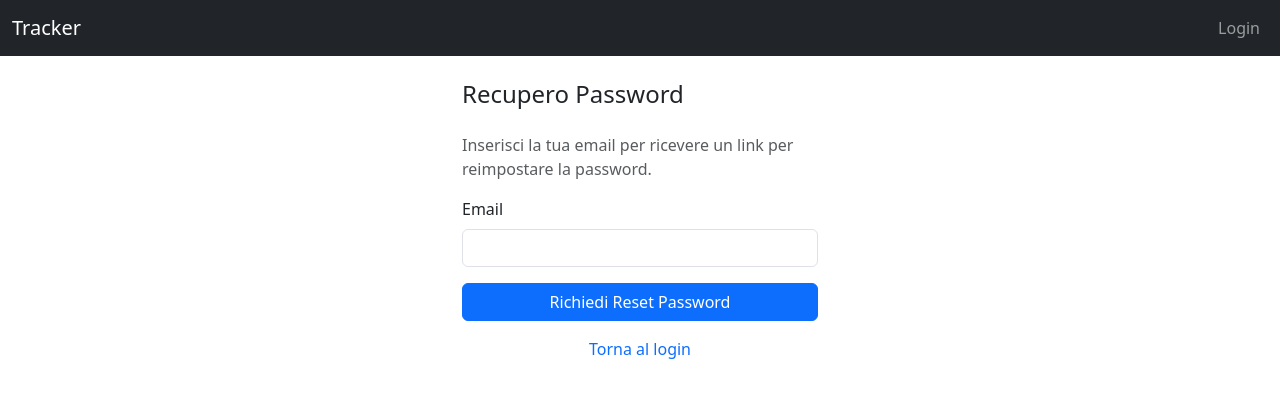
After one commit to Bttcld82/hello-codex, a Flask app: page /request-password-reset in a window 1280 px wide. The commit adds this page. Shown: the top 398 px of the page. Run offline with Flask 3, Linux system fonts and the light colour scheme.

Commit message:
Add password recovery functionality
Co-authored-by: Bttcld82 <168810686+Bttcld82@users.noreply.github.com>

```diff
--- a/app/auth/routes.py
+++ b/app/auth/routes.py
@@ -5,7 +5,8 @@ from flask import Blueprint, flash, redirect, render_template, request, url_for
 from flask.typing import ResponseReturnValue
 from flask_login import current_user, login_required, login_user, logout_user
 
-from ..forms import LoginForm
+from ..extensions import db
+from ..forms import LoginForm, RequestPasswordResetForm, ResetPasswordForm
 from ..models import Person
 
 bp = Blueprint("auth", __name__)
@@ -38,3 +39,55 @@ def logout() -> ResponseReturnValue:
     logout_user()
     flash("Logout effettuato", "info")
     return redirect(url_for("auth.login"))
+
+
+@bp.route("/request-password-reset", methods=["GET", "POST"])
+def request_password_reset() -> ResponseReturnValue:
+    if current_user.is_authenticated:
+        return redirect(url_for("dashboard.index"))
+
+    form = RequestPasswordResetForm()
+    if form.validate_on_submit():
+        user = Person.query.filter_by(email=form.email.data.lower()).first()
+        if user and user.is_active:
+            token = user.generate_reset_token()
+            db.session.commit()
+
+            # In a real application, this would send an email with the reset link
+            # For now, we'll display the reset link directly to the user
+            reset_url = url_for("auth.reset_password", token=token, _external=True)
+            flash(
+                f"Link di reset generato. In un'applicazione reale, questo verrebbe inviato via email. "
+                f"Per ora, usa questo link: {reset_url}",
+                "info"
+            )
+        else:
+            # Don't reveal if the email exists or not for security
+            flash(
+                "Se l'email esiste nel sistema, riceverai un link per reimpostare la password.",
+                "info"
+            )
+        return redirect(url_for("auth.login"))
+
+    return render_template("auth/request_password_reset.html", form=form)
+
+
+@bp.route("/reset-password/<token>", methods=["GET", "POST"])
+def reset_password(token: str) -> ResponseReturnValue:
+    if current_user.is_authenticated:
+        return redirect(url_for("dashboard.index"))
+
+    user = Person.query.filter_by(reset_token=token).first()
+    if not user or not user.verify_reset_token(token):
+        flash("Link di reset non valido o scaduto", "danger")
+        return redirect(url_for("auth.login"))
+
+    form = ResetPasswordForm()
+    if form.validate_on_submit():
+        user.set_password(form.password.data)
+        user.clear_reset_token()
+        db.session.commit()
+        flash("Password reimpostata con successo. Ora puoi effettuare il login.", "success")
+        return redirect(url_for("auth.login"))
+
+    return render_template("auth/reset_password.html", form=form, token=token)
--- a/app/forms.py
+++ b/app/forms.py
@@ -29,6 +29,27 @@ class LoginForm(FlaskForm):
     )
     password = PasswordField("Password", validators=[DataRequired()])
     submit = SubmitField("Login")
+
+
+class RequestPasswordResetForm(FlaskForm):
+    email = StringField(
+        "Email",
+        validators=[
+            DataRequired(),
+            Length(max=255),
+            Regexp(r"^[^@]+@[^@]+\.[^@]+$", message="Inserire un'email valida"),
+        ],
+    )
+    submit = SubmitField("Richiedi Reset Password")
+
+
+class ResetPasswordForm(FlaskForm):
+    password = PasswordField("Nuova Password", validators=[DataRequired(), Length(min=8)])
+    confirm_password = PasswordField(
+        "Conferma Password",
+        validators=[DataRequired(), EqualTo("password", message="Le password devono corrispondere")],
+    )
+    submit = SubmitField("Reimposta Password")
 
 
 class ProjectForm(FlaskForm):
--- a/app/templates/auth/login.html
+++ b/app/templates/auth/login.html
@@ -16,6 +16,9 @@
         </div>
         <button type="submit" class="btn btn-primary w-100">Entra</button>
       </form>
+      <div class="text-center mt-3">
+        <a href="{{ url_for('auth.request_password_reset') }}" class="text-decoration-none">Password dimenticata?</a>
+      </div>
     </div>
   </div>
 {% endblock %}
--- /dev/null
+++ b/app/templates/auth/request_password_reset.html
@@ -0,0 +1,21 @@
+{% extends "base.html" %}
+{% block title %}Recupero Password - Worktime Tracker{% endblock %}
+{% block content %}
+  <div class="row justify-content-center">
+    <div class="col-md-4">
+      <h1 class="h4 mb-4">Recupero Password</h1>
+      <p class="text-muted">Inserisci la tua email per ricevere un link per reimpostare la password.</p>
+      <form method="post">
+        {{ form.hidden_tag() }}
+        <div class="mb-3">
+          {{ form.email.label(class_="form-label") }}
+          {{ form.email(class_="form-control") }}
+        </div>
+        <button type="submit" class="btn btn-primary w-100">{{ form.submit.label.text }}</button>
+      </form>
+      <div class="text-center mt-3">
+        <a href="{{ url_for('auth.login') }}" class="text-decoration-none">Torna al login</a>
+      </div>
+    </div>
+  </div>
+{% endblock %}
```
Also changed, not shown: app/models.py (+24 -0 lines), app/templates/auth/reset_password.html (added, +23 -0 lines), scripts/add_password_reset_fields.py (added, +43 -0 lines), tests/test_password_recovery.py (added, +192 -0 lines).
